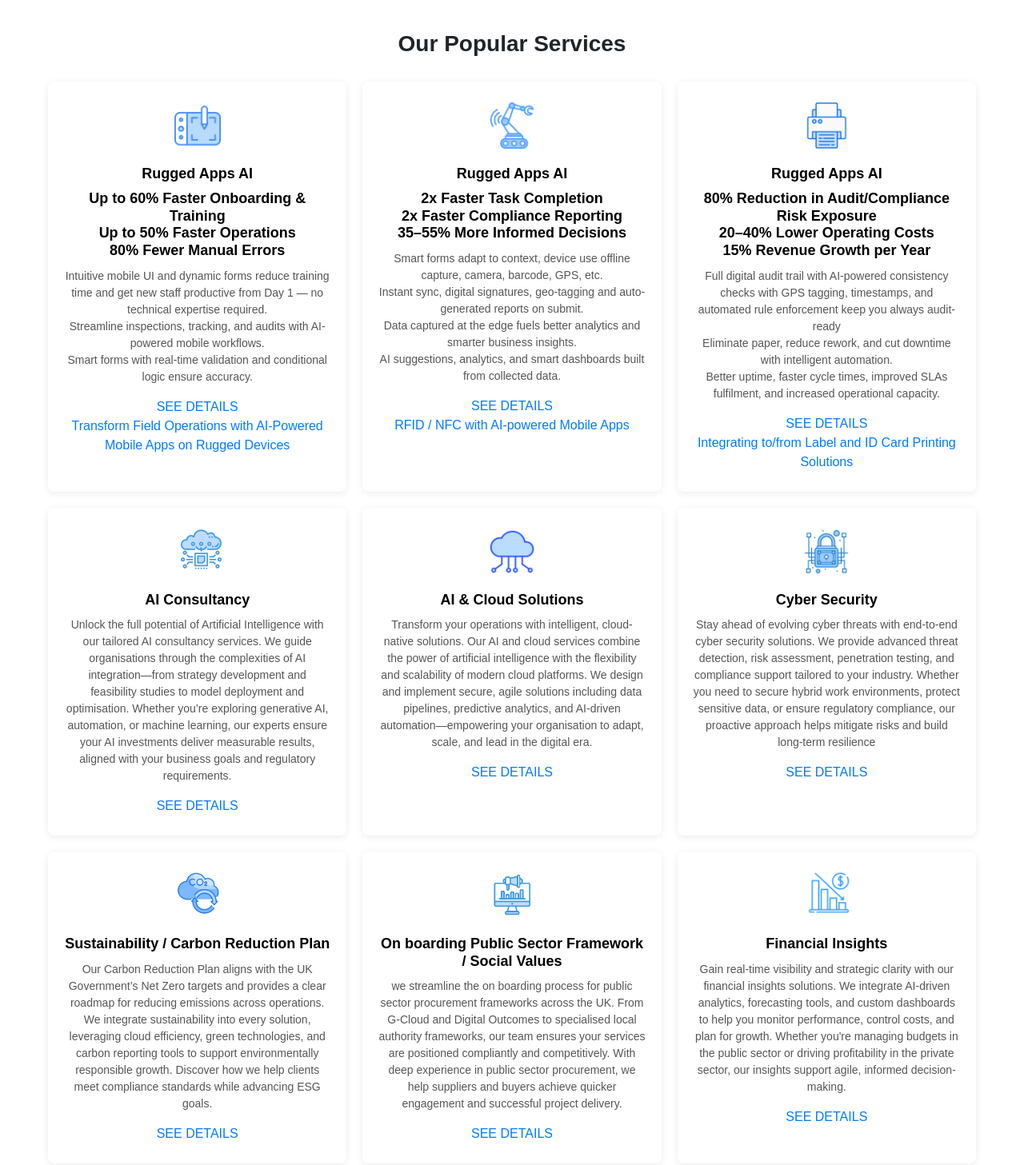
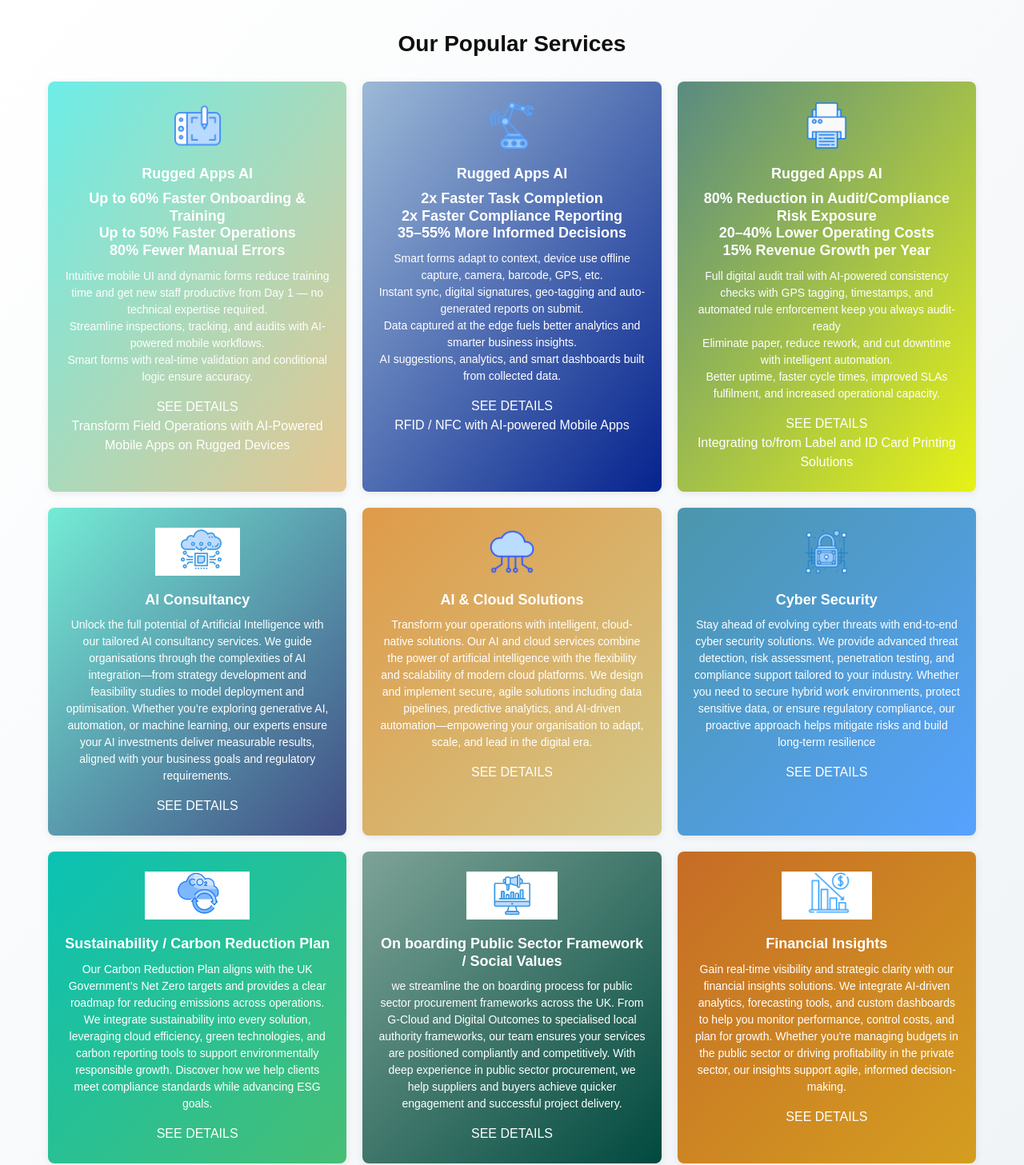
Before and after one commit to waqarnuke/ecosphere, an Angular app: page / in a window 1280 px wide. Shown: the part 874-2331 px from the top of the page at 80% size. Built offline with nearby package versions, Linux system fonts and the light colour scheme.

Commit message:
colorsupdated

```diff
--- a/src/app/features/home/home.component.css
+++ b/src/app/features/home/home.component.css
@@ -4,6 +4,7 @@
 }
 
 .carousel-background {
+
   background-size: cover;
   background-position: center;
   background-repeat: no-repeat;
@@ -46,6 +47,7 @@
 }
 
 .section-heading {
+  color: #100f0f;
   font-size: 28px;
   font-weight: bold;
   margin-bottom: 30px;
@@ -126,3 +128,63 @@
     padding: 9px 20px;
   }
 }
+.bg-tealblue {
+  background: linear-gradient(to bottom right, #6cede7, #e6c690);
+  color: white;
+}
+
+.bg-bluegradient {
+  background: linear-gradient(to bottom right, #9cb9d7, #05238e);
+  color: white;
+}
+
+.bg-cyanocean {
+  background: linear-gradient(to bottom right, #598b81, #e7f215);
+  color: white;
+}
+
+.bg-lightblue {
+  background: linear-gradient(to bottom right, #74ebd5, #404d85);
+  color: white;
+}
+
+.bg-orangegold {
+  background: linear-gradient(to bottom right, #df9b49, #d3c788);
+  color: white;
+}
+
+.bg-cyberwave {
+  background: linear-gradient(to bottom right, #4b96ab, #56a2ff);
+  color: white;
+}
+
+.bg-greensmooth {
+  background: linear-gradient(to bottom right, #0ac2b3, #47be75);
+  color: white;
+}
+
+.bg-violetrose {
+  background: linear-gradient(to bottom right, #7ea397, #01493e);
+  color: white;
+}
+
+.bg-deepocean {
+  background: linear-gradient(to bottom right, #c66c26, #d49e20);
+  color: white;
+}
+
+/* Common white text rule */
+.service-card a,
+.service-card h3,
+.service-card h4,
+.service-card p {
+  color: white;
+}
+
+
+
+.full-services-section {
+  background: linear-gradient(to bottom right, #ffffff, #f0f4f7); /* Soft modern gradient */
+
+  margin: 0;
+}
--- a/src/app/features/home/home.component.html
+++ b/src/app/features/home/home.component.html
@@ -221,12 +221,13 @@
 
     </div>
 
+  <section class="full-services-section">
   <div class="services-container">
-    <h2 class="section-heading animate__animated animate__fadeInUp">Our Popular Services</h2>
+    <h2 class="section-heading animate__animated animate__fadeInUp ">Our Popular Services</h2>
 
     <div class="services-grid animate__animated animate__fadeInUp animate">
       <!-- Service Card -->
-      <div class="service-card">
+      <div class="service-card bg-tealblue">
         <img src="/tablet (1).png" alt="Cloud Solutions" />
         <h4 class="service-title">Rugged Apps AI</h4>
         <h3 class="service-title"> Up to 60% Faster Onboarding & Training
@@ -249,7 +250,7 @@
 
       </div>
 
-      <div class="service-card">
+      <div class="service-card bg-bluegradient">
         <img src="/robot.png" alt="Cloud Solutions" />
         <h4 class="service-title">Rugged Apps AI</h4>
         <h3 class="service-title">
@@ -275,7 +276,7 @@
         </a>
       </div>
 
-      <div class="service-card">
+      <div class="service-card bg-cyanocean">
         <img src="/printer (2).png" alt="Cloud Solutions" />
         <h4 class="service-title">Rugged Apps AI</h4>
         <h3 class="service-title">
@@ -300,42 +301,42 @@
 
 
 
-      <div class="service-card">
+      <div class="service-card bg-lightblue">
         <img src="/services/1.png" alt="Cloud Solutions" />
         <h4 class="service-title">AI Consultancy</h4>
         <p>Unlock the full potential of Artificial Intelligence with our tailored AI consultancy services. We guide organisations through the complexities of AI integration—from strategy development and feasibility studies to model deployment and optimisation. Whether you’re exploring generative AI, automation, or machine learning, our experts ensure your AI investments deliver measurable results, aligned with your business goals and regulatory requirements.</p>
         <a routerLink="service/cloudsolutions">SEE DETAILS</a>
       </div>
 
-      <div class="service-card">
+      <div class="service-card bg-orangegold">
         <img src="/cloud (2).png" alt="Process Development" />
         <h3 class="service-title">AI & Cloud Solutions</h3>
         <p> Transform your operations with intelligent, cloud-native solutions. Our AI and cloud services combine the power of artificial intelligence with the flexibility and scalability of modern cloud platforms. We design and implement secure, agile solutions including data pipelines, predictive analytics, and AI-driven automation—empowering your organisation to adapt, scale, and lead in the digital era.</p>
         <a routerLink="/service/processdevelopment">SEE DETAILS</a>
       </div>
 
-      <div class="service-card">
+      <div class="service-card bg-cyberwave">
         <img src="/65.png" alt="Specialised Consultancy" />
         <h3 class="service-title">Cyber Security</h3>
         <p>Stay ahead of evolving cyber threats with end-to-end cyber security solutions. We provide advanced threat detection, risk assessment, penetration testing, and compliance support tailored to your industry. Whether you need to secure hybrid work environments, protect sensitive data, or ensure regulatory compliance, our proactive approach helps mitigate risks and build long-term resilience</p>
         <a routerLink="/service/specialisedconsultancy">SEE DETAILS</a>
       </div>
 
-      <div class="service-card">
+      <div class="service-card bg-greensmooth">
         <img src="/services/4.png" alt="Carbon Reduction Plan" />
         <h3 class="service-title">Sustainability / Carbon Reduction Plan</h3>
         <p>Our Carbon Reduction Plan aligns with the UK Government’s Net Zero targets and provides a clear roadmap for reducing emissions across operations. We integrate sustainability into every solution, leveraging cloud efficiency, green technologies, and carbon reporting tools to support environmentally responsible growth. Discover how we help clients meet compliance standards while advancing ESG goals.</p>
         <a routerLink="/service/carbonreductionplan">SEE DETAILS</a>
       </div>
 
-      <div class="service-card">
+      <div class="service-card bg-violetrose">
         <img src="/services/5.png" alt="Digital Marketing" />
         <h3 class="service-title">On boarding Public Sector Framework / Social Values</h3>
         <p>we streamline the on boarding process for public sector procurement frameworks across the UK. From G-Cloud and Digital Outcomes to specialised local authority frameworks, our team ensures your services are positioned compliantly and competitively. With deep experience in public sector procurement, we help suppliers and buyers achieve quicker engagement and successful project delivery. </p>
         <a routerLink="/service/digitalmarketing">SEE DETAILS</a>
       </div>
 
-      <div class="service-card">
+      <div class="service-card bg-deepocean">
         <img src="/services/3.png" alt="Web Designing" />
         <h3 class="service-title">Financial Insights</h3>
         <p>Gain real-time visibility and strategic clarity with our financial insights solutions. We integrate AI-driven analytics, forecasting tools, and custom dashboards to help you monitor performance, control costs, and plan for growth. Whether you're managing budgets in the public sector or driving profitability in the private sector, our insights support agile, informed decision-making.</p>
@@ -348,3 +349,4 @@
       <button class="more-btn animate__animated animate__fadeInUp" routerLink="/service">More Our Services</button>
     </div> -->
   </div>
+  </section>
```
